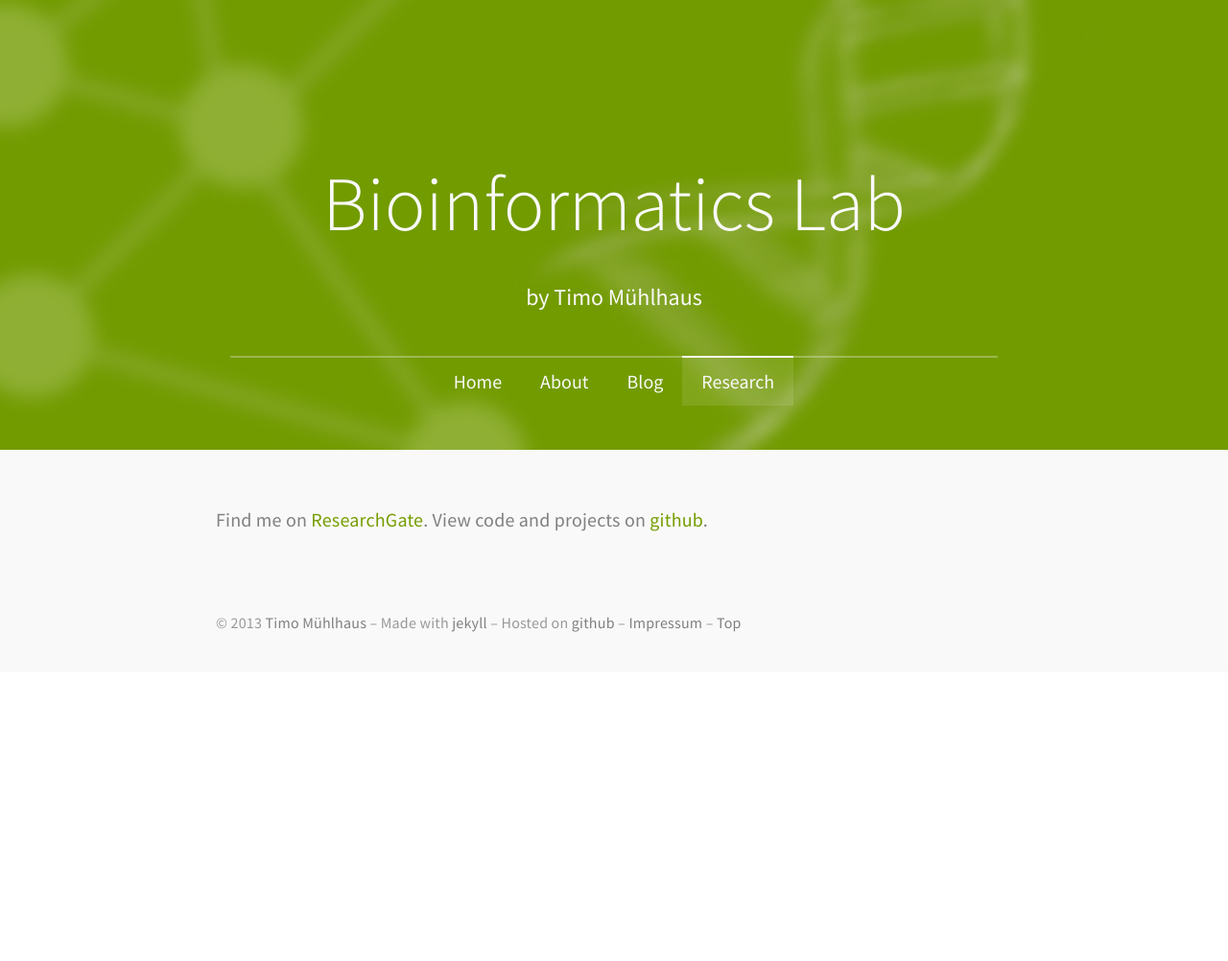
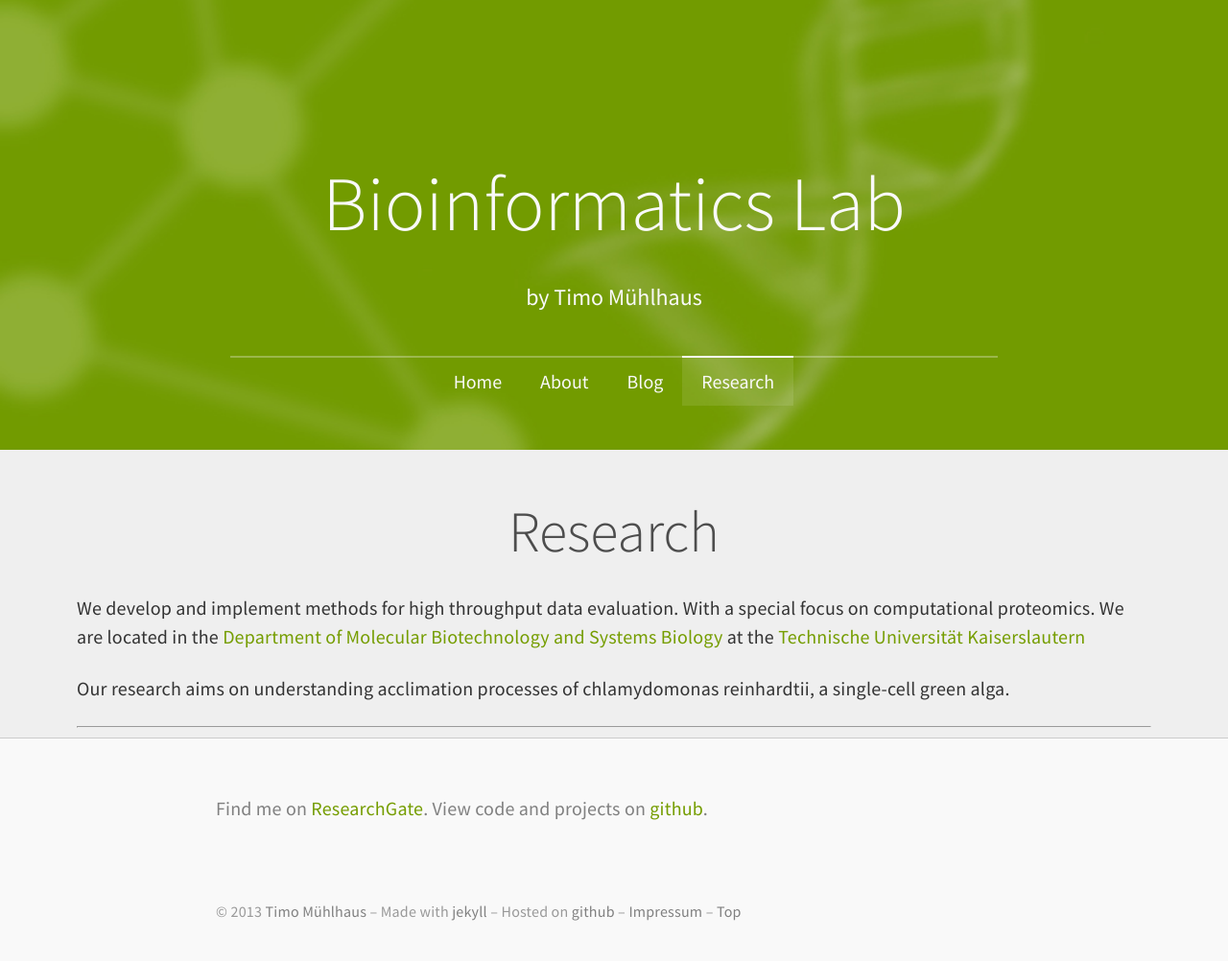
Before and after one commit to muehlhaus/muehlhaus.github.io, a Jekyll site: the page built from research/index.html, in a window 1280 px wide. Shown: the whole page at 96% size. Built offline with Jekyll 4.4.1, drawn with Linux system fonts in a browser that asks for light colours; nearby versions of some CDN libraries; Markdown is read by kramdown in place of the engine named in the settings; before the commit the page ends 900 px from its top, so only the background shows below that.

Commit message:
more content

```diff
--- a/research/index.html
+++ b/research/index.html
@@ -2,5 +2,18 @@
 title: Research
 layout: default
 ---
+<div class="container alt">
+  <section class="center">
+    <div class="col-100">
+      <h2>Research</h2>
+      <p>We develop and implement methods for high throughput data evaluation. With a special focus on computational proteomics. We are located in the <a href="http://www.bio.uni-kl.de/molekulare-biotechnologie/start/">Department of Molecular Biotechnology and Systems Biology</a> at the <a href="http://www.uni-kl.de/">Technische Universität Kaiserslautern</a></p>
+
+      <p>
+        Our research aims on understanding acclimation processes of chlamydomonas reinhardtii, a single-cell green alga.
+      </p>
+      <hr>
+    </div>
+  </section>
+</div><!-- .container -->
 
 {% include social_footer.html %}
```
Also changed, not shown: index.html (+6 -1 lines).
